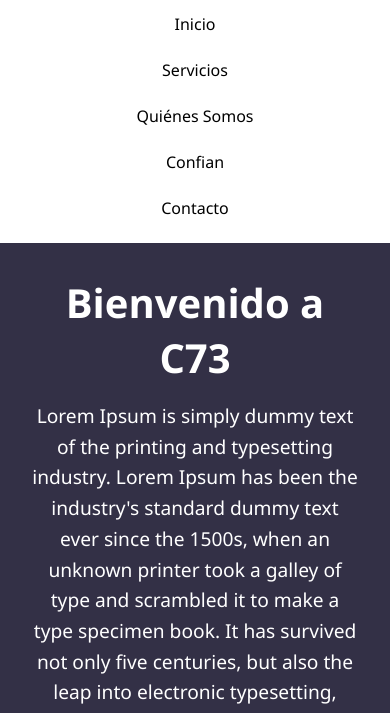
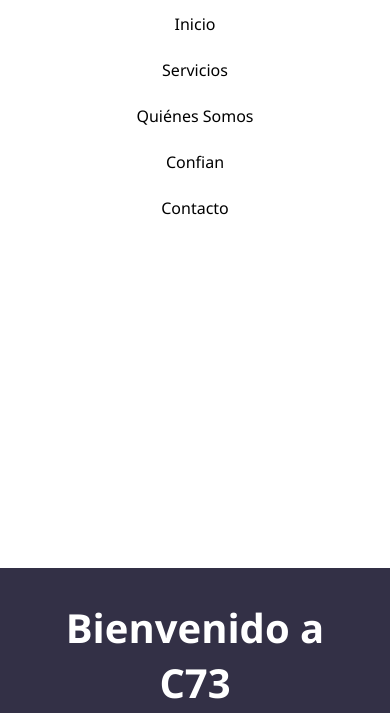
Before and after one commit to marianocostantino/C73-web, a plain HTML site: page index.html in a window 390 px wide. Shown: the part 82-795 px from the top of the page. Drawn offline with Linux system fonts and the light colour scheme.

Commit message:
Update responsive.css

```diff
--- a/responsive.css
+++ b/responsive.css
@@ -29,6 +29,7 @@
 
 @media (max-width: 497px){
 	.header {
+		position: static;
 		background: none;
 		flex-direction:column;
 		height: 325px;
@@ -72,6 +73,7 @@
 
 @media (max-width: 415px){
 	.header {
+		position: static;
 		background: none;
 		flex-direction:column;
 		height: 325px;
```
